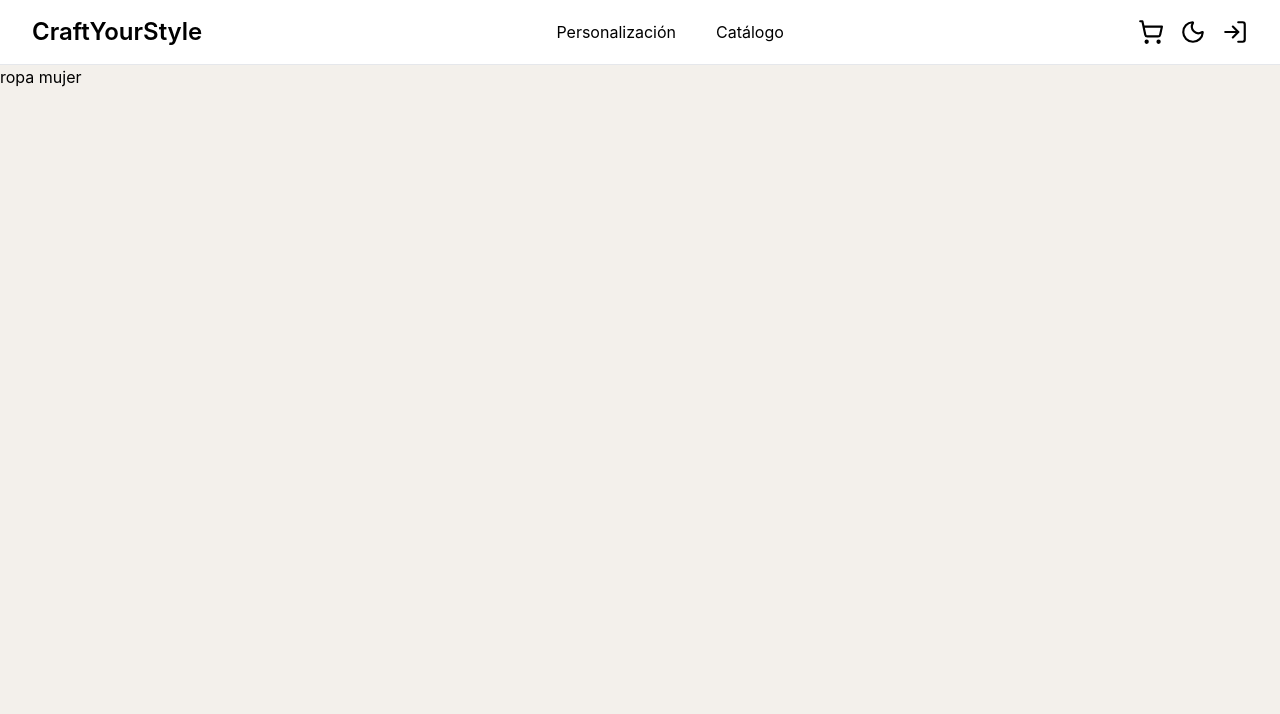
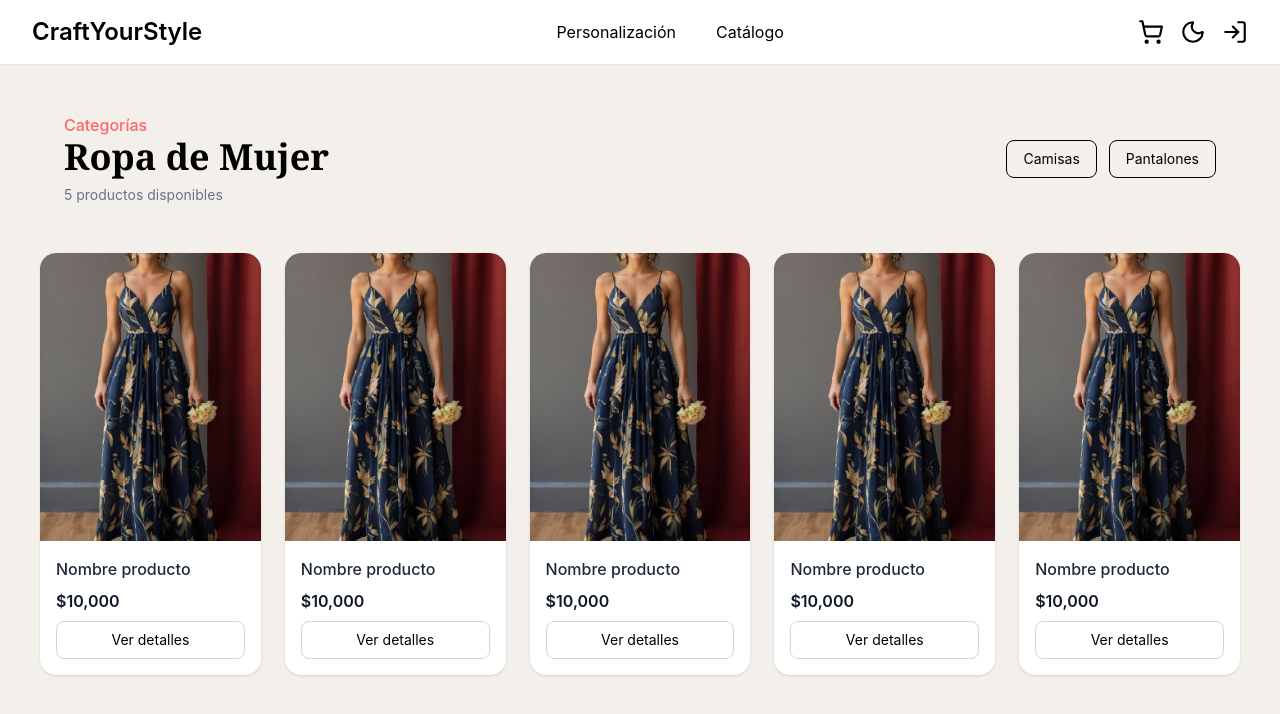
Before and after one commit to ordogens/Proyecto-Formativo-Cliente, a React (Vite) app: page /ropa-mujer in a window 1280 px wide. Shown: the top 714 px of the page. Built offline with nearby package versions, Linux system fonts and the light colour scheme.

Commit message:
creaacion basica de los modulos del ecommerce

```diff
--- a/src/data/Productos.ts
+++ b/src/data/Productos.ts
@@ -1,4 +1,6 @@
 import camisa from "../assets/photo.png";
+import mujer from "../assets/mujer.jpg";
+import gorro from "../assets/gorros.jpg";
 
 
 export interface Producto {
@@ -42,3 +44,73 @@ export const productos: Producto[] = [
   },
 
 ];
+
+export const productoM: Producto[] = [
+
+  {
+    id: 1,
+    nombre: "Nombre producto",
+    precio: 10000,
+    imagen: mujer,
+  },
+  {
+    id: 2,
+    nombre: "Nombre producto",
+    precio: 10000,
+    imagen: mujer,
+  },
+  {
+    id: 3,
+    nombre: "Nombre producto",
+    precio: 10000,
+    imagen: mujer,
+  },
+  {
+    id: 4,
+    nombre: "Nombre producto",
+    precio: 10000,
+    imagen: mujer,
+  },
+   {
+    id: 5,
+    nombre: "Nombre producto",
+    precio: 10000,
+    imagen: mujer,
+   },
+
+];
+
+export const gorros: Producto[] = [
+
+  {
+    id: 1,
+    nombre: "Nombre producto",
+    precio: 10000,
+    imagen: gorro,
+  },
+  {
+    id: 2,
+    nombre: "Nombre producto",
+    precio: 10000,
+    imagen: gorro,
+  },
+  {
+    id: 3,
+    nombre: "Nombre producto",
+    precio: 10000,
+    imagen: gorro,
+  },
+  {
+    id: 4,
+    nombre: "Nombre producto",
+    precio: 10000,
+    imagen: gorro,
+  },
+   {
+    id: 5,
+    nombre: "Nombre producto",
+    precio: 10000,
+    imagen: gorro,
+   },
+
+];
--- a/src/pages/Gorros/Gorros.tsx
+++ b/src/pages/Gorros/Gorros.tsx
@@ -1,10 +1,38 @@
+import { ProductCard } from "../../components/cards/ProductCard";
+import { gorros } from "../../data/Productos";
 
 
 export const Gorros = () => {
   return (
-     <section className="bg-[#f3f0eb] text-black h-full ">
-      <h1>gorros</h1>
+    <section className="h-full bg-[#f3f0eb] py-12">
+      {/* Header */}
+      <div className="flex flex-col md:flex-row md:items-center md:justify-between gap-6 md:px-16">
+        <div>
+          <p className="text-red-400 font-medium">Categorías</p>
+          <h1 className="text-3xl md:text-4xl font-serif font-semibold">
+            Ropa de gorros
+          </h1>
+          <p className="text-gray-500 text-sm mt-2">
+            {gorros.length} productos disponibles
+          </p>
+        </div>
 
+        <div className="flex gap-3 ">
+          <button className="border px-4 py-2 rounded-lg text-sm hover:bg-gray-200 transition">
+            Camisas
+          </button>
+          <button className="border px-4 py-2 rounded-lg text-sm hover:bg-gray-200 transition">
+            Pantalones
+          </button>
+        </div>
+      </div>
+
+      {/* Grid */}
+      <div className="mt-12 grid grid-cols-2 gap-6 sm:grid-cols-2 lg:grid-cols-5  w-screen md:px-10">
+        {gorros.map((producto) => (
+          <ProductCard key={producto.id} producto={producto} />
+        ))}
+      </div>
     </section>
-  )
-}
+  );
+};
--- a/src/pages/RMujer/RopaMujer.tsx
+++ b/src/pages/RMujer/RopaMujer.tsx
@@ -1,11 +1,37 @@
-
-
+import { ProductCard } from "../../components/cards/ProductCard";
+import { productoM } from "../../data/Productos";
 
 export const RopaMujer = () => {
   return (
-     <section className="bg-[#f3f0eb] text-black h-full ">
-      <h1>ropa mujer</h1>
+    <section className="h-full bg-[#f3f0eb] py-12">
+      {/* Header */}
+      <div className="flex flex-col md:flex-row md:items-center md:justify-between gap-6 md:px-16">
+        <div>
+          <p className="text-red-400 font-medium">Categorías</p>
+          <h1 className="text-3xl md:text-4xl font-serif font-semibold">
+            Ropa de Mujer
+          </h1>
+          <p className="text-gray-500 text-sm mt-2">
+            {productoM.length} productos disponibles
+          </p>
+        </div>
 
+        <div className="flex gap-3 ">
+          <button className="border px-4 py-2 rounded-lg text-sm hover:bg-gray-200 transition">
+            Camisas
+          </button>
+          <button className="border px-4 py-2 rounded-lg text-sm hover:bg-gray-200 transition">
+            Pantalones
+          </button>
+        </div>
+      </div>
+
+      {/* Grid */}
+      <div className="mt-12 grid grid-cols-2 gap-6 sm:grid-cols-2 lg:grid-cols-5  w-screen md:px-10">
+        {productoM.map((producto) => (
+          <ProductCard key={producto.id} producto={producto} />
+        ))}
+      </div>
     </section>
-  )
-}
+  );
+};
```
